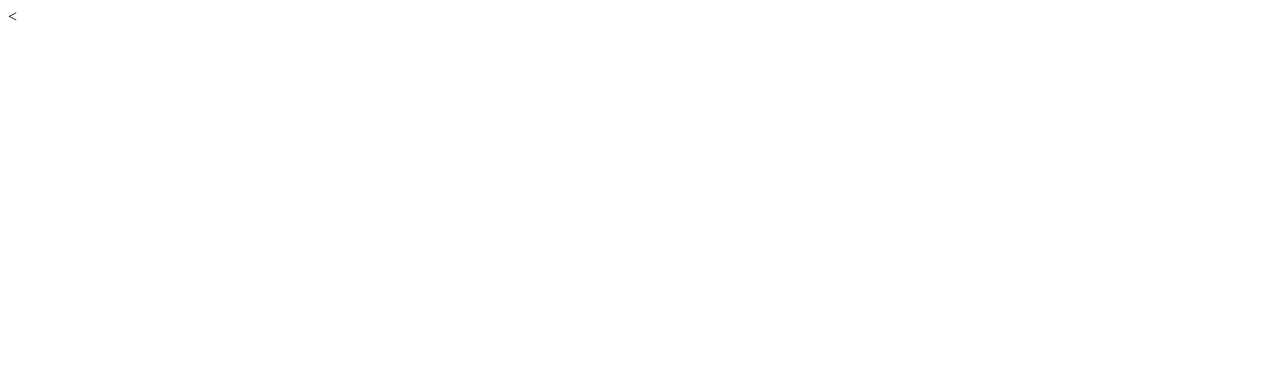
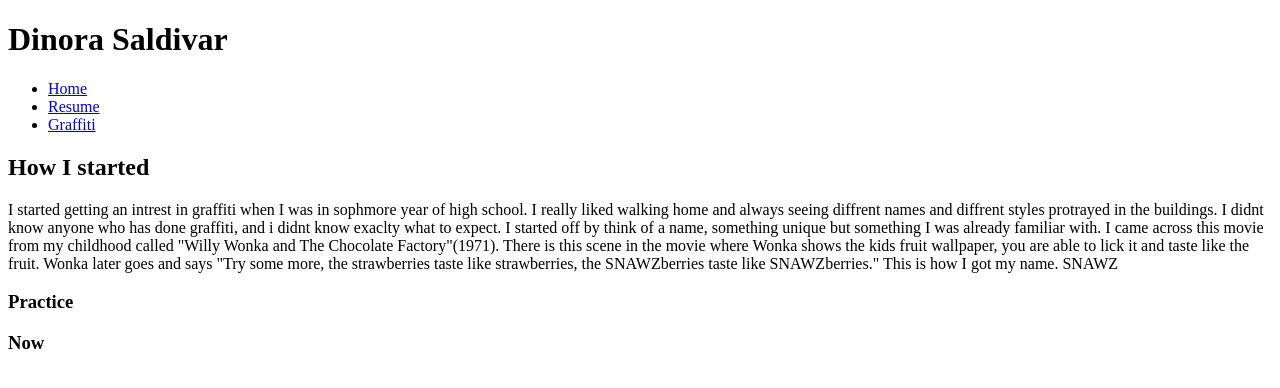
Before and after one commit to gravediggaz666/website, a plain HTML site: page intrests/index.html in a window 1280 px wide. Drawn offline with Linux system fonts and the light colour scheme.

Commit message:
update on website

```diff
--- a/intrests/index.html
+++ b/intrests/index.html
@@ -1,10 +1,33 @@
-<<!DOCTYPE html>
+<!DOCTYPE html>
 <html lang="en" >
   <head>
     <meta charset="utf-8">
     <title>Graffiti: Dinora Saldivar</title>
   </head>
   <body>
+    <header id="header">
+      <h1>Dinora Saldivar</h1>
+      <nav id="navigation">
+        <ul>
+          <li><a href="../">Home</a></li>
+          <li><a href="../resume/">Resume</a></li>
+          <li><a href="../intrests/">Graffiti</a></li>
+        </ul>
+      </nav>
+    </header>
+    <h2>How I started</h2>
+    <p> I started getting an intrest in graffiti when I was in sophmore year of high school.
+    I really liked walking home and always seeing diffrent names and diffrent styles protrayed in the
+  buildings. I didnt know anyone who has done graffiti, and i didnt know exaclty what to expect.
+I started off by think of a name, something unique but something I was already familiar with. I came
+across this movie from my childhood called "Willy Wonka and The Chocolate Factory"(1971). There is
+this scene in the movie where Wonka shows the kids fruit wallpaper, you are able to lick it and taste
+like the fruit. Wonka later goes and says "Try some more, the strawberries taste like strawberries,
+the SNAWZberries
+taste like SNAWZberries." This is how I got my name. SNAWZ </p>
+    <h3>Practice</h3>
+      <p>   </p>
+    <h3>Now</h3>
 
   </body>
 </html>
```
Also changed, not shown: index.html (+12 -4 lines), resume/index.html (+10 -4 lines).
